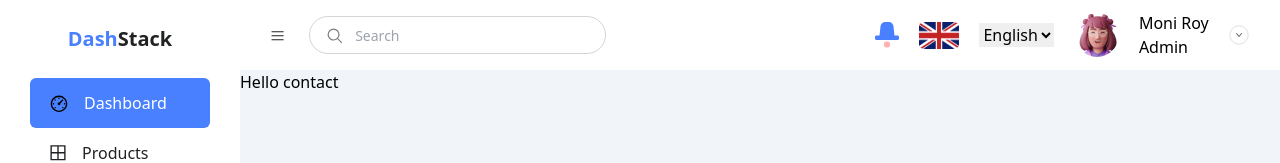
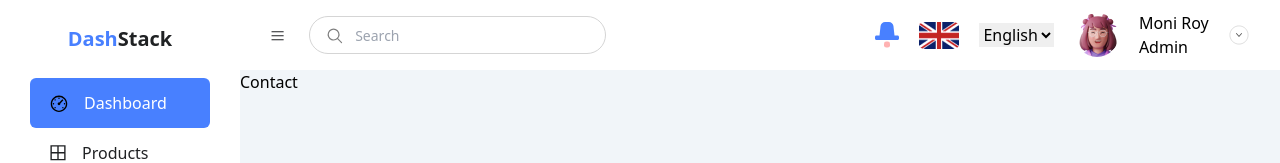
Before and after one commit to GinaGanaa/dashboard, a Next.js app: page /contact in a window 1280 px wide. Shown: the top 163 px of the page. Built offline with nearby package versions, Linux system fonts and the light colour scheme.

Commit message:
dashboard contact

```diff
--- a/src/pages/contact.jsx
+++ b/src/pages/contact.jsx
@@ -1,3 +1,3 @@
 export default function Page() {
-  return <div>Hello contact</div>;
+  return <div>Contact</div>;
 }
```
